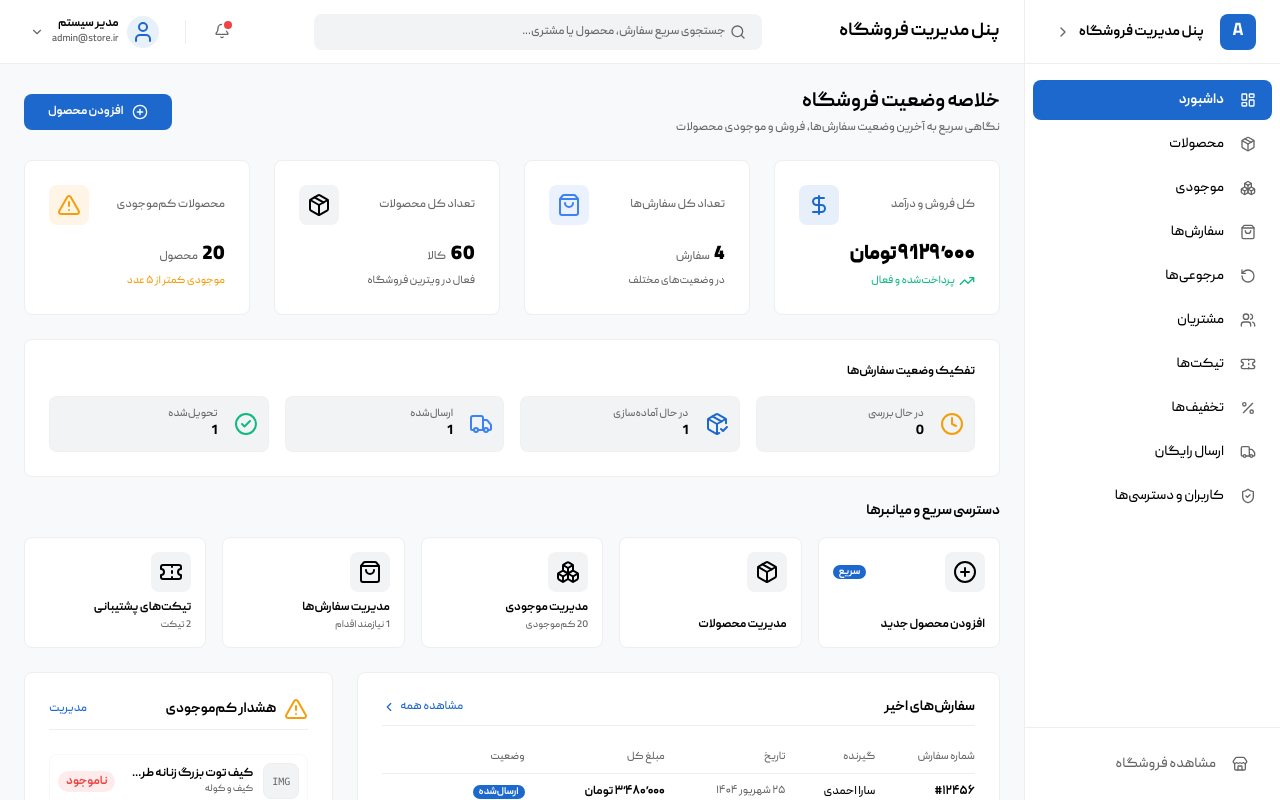
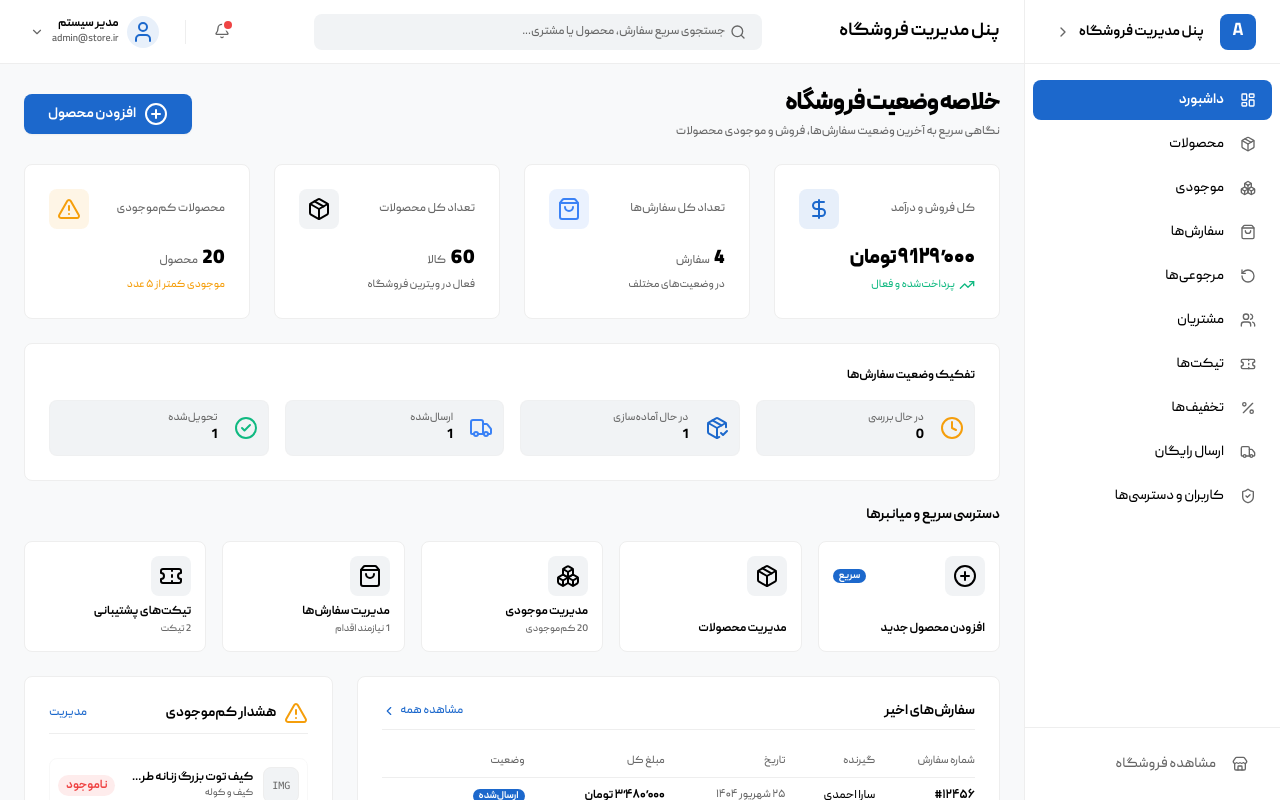
Before and after one commit to depix-ir/mepusham-api, a Next.js app: page /admin/dashboard in a window 1280 px wide. Shown: the top 800 px of the page. Built offline with nearby package versions, Linux system fonts and the light colour scheme.

Commit message:
update some styles

```diff
--- a/src/app/admin/dashboard/page.tsx
+++ b/src/app/admin/dashboard/page.tsx
@@ -121,7 +121,7 @@ export default function AdminDashboardPage() {
       {/* Page Header */}
       <div className="flex flex-col sm:flex-row sm:items-center justify-between gap-4">
         <div>
-          <h2 className="text-xl font-bold text-foreground">خلاصه وضعیت فروشگاه</h2>
+          <h2 className="text-xl md:text-2xl font-black text-foreground tracking-tight">خلاصه وضعیت فروشگاه</h2>
           <p className="text-xs text-muted-foreground mt-1">
             نگاهی سریع به آخرین وضعیت سفارش‌ها، فروش و موجودی محصولات
           </p>
@@ -129,9 +129,9 @@ export default function AdminDashboardPage() {
         <div className="flex items-center gap-2">
           <Link
             href="/admin/products/new"
-            className="inline-flex items-center justify-center gap-2 h-9 px-4 text-xs font-semibold rounded-md bg-primary text-primary-foreground hover:bg-primary-hover transition-colors"
+            className="inline-flex items-center justify-center gap-2 h-10 px-4 text-xs sm:text-sm font-semibold rounded-md bg-primary text-primary-foreground hover:bg-primary-hover active:bg-primary-active transition-colors shadow-xs"
           >
-            <PlusCircle className="w-3 h-3" />
+            <PlusCircle className="w-4 h-4" />
             <span>افزودن محصول</span>
           </Link>
         </div>
--- a/src/app/admin/inventory/page.tsx
+++ b/src/app/admin/inventory/page.tsx
@@ -497,7 +497,7 @@ export default function AdminInventoryPage() {
             className="inline-flex items-center justify-center gap-2 h-10 px-4 text-xs sm:text-sm font-semibold rounded-md bg-primary text-primary-foreground hover:bg-primary-hover active:bg-primary-active transition-colors shadow-xs"
           >
             <Plus className="w-4 h-4" />
-            <span>+ محصول جدید</span>
+            <span>محصول جدید</span>
           </Link>
         </div>
       </div>
--- a/src/app/admin/orders/page.tsx
+++ b/src/app/admin/orders/page.tsx
@@ -253,7 +253,7 @@ export default function AdminOrdersPage() {
       <div className="flex flex-col sm:flex-row sm:items-center justify-between gap-4 border-b border-border pb-4">
         <div>
           <div className="flex items-center gap-2.5">
-            <h1 className="text-xl font-bold text-foreground">سفارش‌ها</h1>
+            <h1 className="text-xl md:text-2xl font-black text-foreground tracking-tight">سفارش‌ها</h1>
             <span className="px-2.5 py-0.5 text-xs font-bold bg-primary/10 text-primary rounded-full">
               {orders.length} سفارش
             </span>
--- a/src/app/admin/returns/page.tsx
+++ b/src/app/admin/returns/page.tsx
@@ -112,8 +112,7 @@ function AdminReturnsContent() {
       {/* Header Section */}
       <div className="flex flex-col sm:flex-row sm:items-center justify-between gap-3 border-b border-border pb-4">
         <div>
-          <h1 className="text-xl font-bold text-foreground flex items-center gap-2">
-            <RotateCcw className="w-5 h-5 text-primary shrink-0" />
+          <h1 className="text-xl md:text-2xl font-black text-foreground tracking-tight">
             <span>مرجوعی و تعویض کالا</span>
           </h1>
           <p className="text-xs text-muted-foreground mt-1">
```
